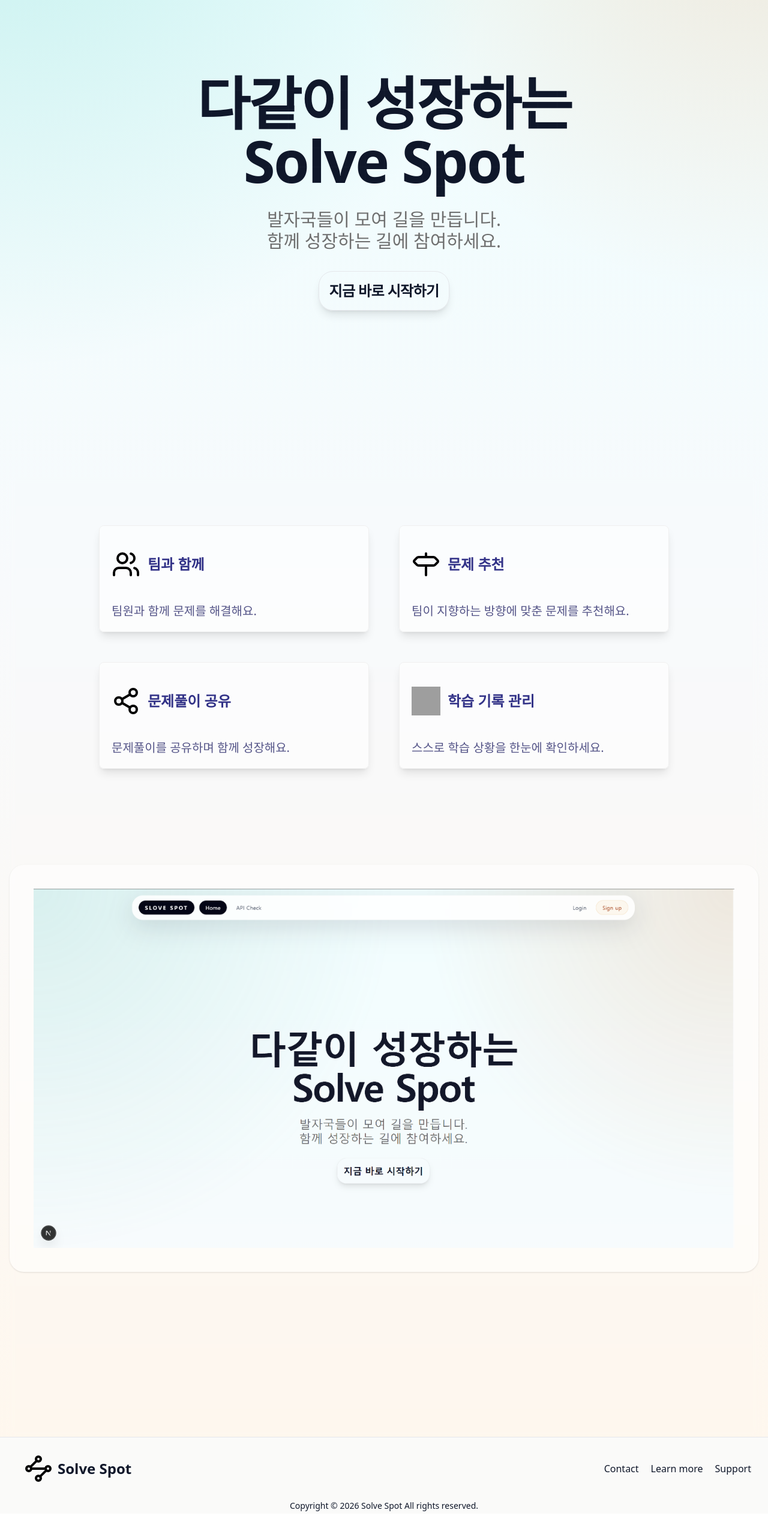
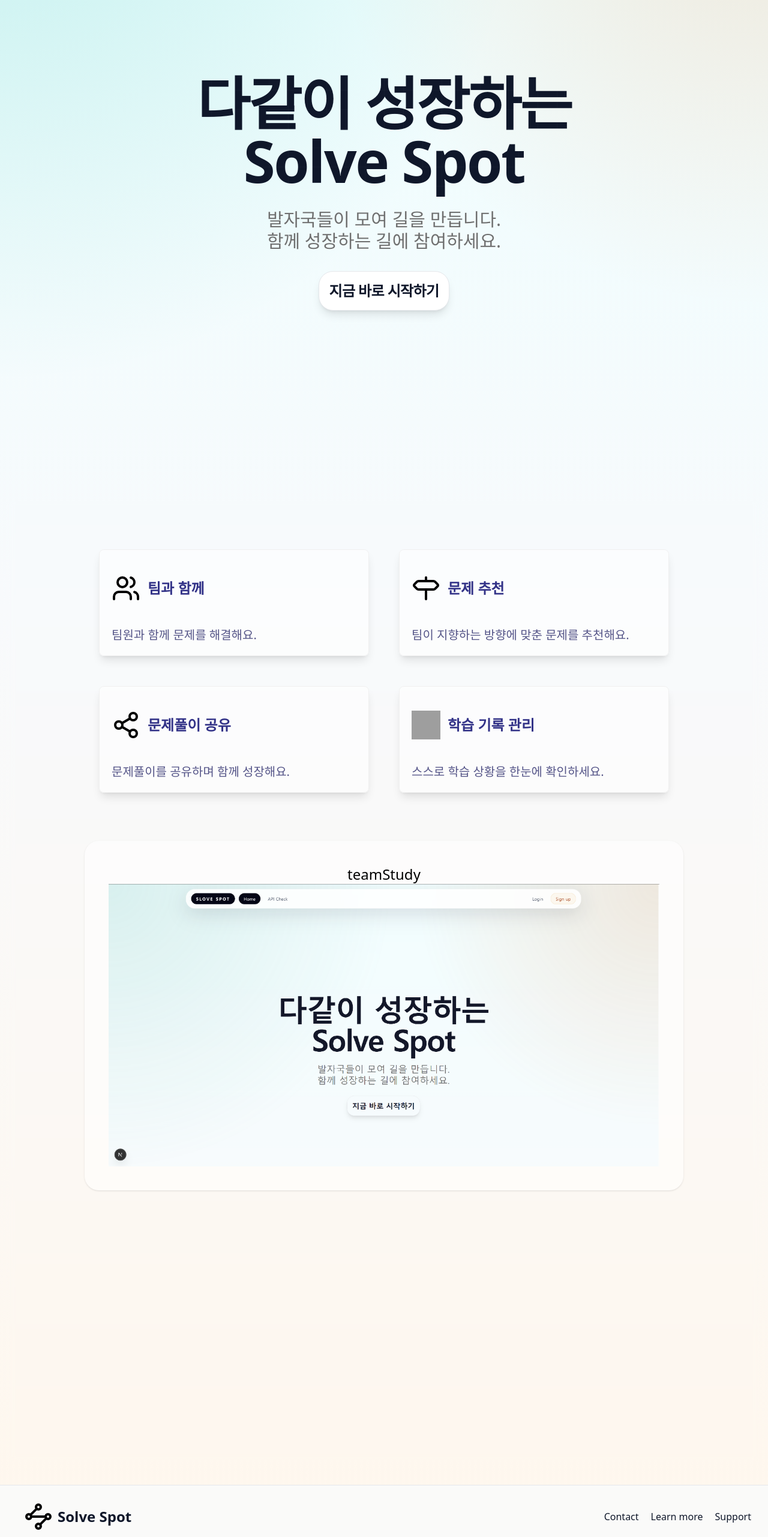
Before and after one commit to solvedacuser/-solve-spot-Repository., a Next.js app: page / in a window 1280 px wide. Shown: the part 234-2797 px from the top of the page at 60% size. Before the commit the page ends 2758 px from the top, so only its background shows below. Built offline with nearby package versions, Linux system fonts and the light colour scheme; no server answers; grey boxes are pictures that could not be loaded.

Commit message:
refactor: component file 정리

```diff
--- a/src/app/layout.tsx
+++ b/src/app/layout.tsx
@@ -3,6 +3,7 @@ import { IBM_Plex_Mono, Space_Grotesk } from "next/font/google";
 import { SiteNav } from "@/components/site-nav";
 import { createClient } from "@/utils/supabase/server";
 import "./globals.css";
+import Footer from "@/components/footer";
 
 const headingFont = Space_Grotesk({
   subsets: ["latin"],
@@ -17,17 +18,24 @@ const monoFont = IBM_Plex_Mono({
 
 export const metadata: Metadata = {
   title: "CodeMate Solved.ac Draft",
-  description: "solved.ac handle lookup, bio lookup, recommendation, and solved verification tools.",
+  description:
+    "solved.ac handle lookup, bio lookup, recommendation, and solved verification tools.",
 };
 
-export default async function RootLayout({ children }: Readonly<{ children: React.ReactNode }>) {
+export default async function RootLayout({
+  children,
+}: Readonly<{ children: React.ReactNode }>) {
   const supabase = await createClient();
   const {
     data: { user },
   } = await supabase.auth.getUser();
 
   const { data: profile } = user
-    ? await supabase.from("profiles").select("display_name").eq("id", user.id).maybeSingle()
+    ? await supabase
+        .from("profiles")
+        .select("display_name")
+        .eq("id", user.id)
+        .maybeSingle()
     : { data: null };
 
   return (
@@ -40,6 +48,7 @@ export default async function RootLayout({ children }: Readonly<{ children: Reac
           displayName={profile?.display_name}
         />
         {children}
+        <Footer />
       </body>
     </html>
   );
--- a/src/app/page.tsx
+++ b/src/app/page.tsx
@@ -2,11 +2,55 @@
 
 import { useState } from "react";
 import Link from "next/link";
-import { PlatformInfo, PlatformLogo } from "@/components/platformLogo";
-import Footer from "@/components/footer";
-import Card from "@/components/card";
-import ActiveContent from "@/components/content";
-import { ActiveCardType } from "@/components/content";
+
+type ActiveCardType = "teamStudy" | "recommend" | "share" | "chart";
+
+function Card({
+  imgSrcPath,
+  title,
+  description,
+}: {
+  imgSrcPath: string;
+  title: string;
+  description: string;
+}) {
+  return (
+    <div>
+      <div className="flex flex-col w-[370px] md:w-[450px] h-auto bg-white/50 border border-[#f0f0f0] rounded-lg shadow-lg items-center hover:scale-105 hover:brightness-100">
+        <div className="flex flex-row items-center w-full px-5 pt-7 pb-2 gap-3 my-3 text-[#333388]">
+          <img src={imgSrcPath} alt="icon_teamPlay" className="w-12 h-12" />
+          <span className="text-2xl">
+            <b>{title}</b>
+          </span>
+        </div>
+        <div className="flex flex-row items-center w-full p-5 text-xl text-[#555588]">
+          <p>{description}</p>
+        </div>
+      </div>
+    </div>
+  );
+}
+
+function ActiveContent({ activeCard }: { activeCard: ActiveCardType }) {
+  const activeContent = {
+    teamStudy: <img src="/example.png" />,
+    recommend: <img src="/example.png" />,
+    share: <img src="/example.png" />,
+    chart: <img src="/example.png" />,
+  };
+
+  return (
+    <div className="w-[80%] h-fit mx-auto p-10 md:p-10 bg-white/50 rounded-3xl shadow mb-20 text-center">
+      <span className="text-2xl">{activeCard}</span>
+      {activeContent[activeCard]}
+    </div>
+  );
+}
+
+const PlatformInfo = {
+  name: "Solve Spot",
+  logoSrc: "/waypoints.svg",
+};
 
 export default function HomePage() {
   const [activeCard, setActiveCard] = useState<ActiveCardType>("teamStudy");
@@ -26,15 +70,14 @@ export default function HomePage() {
             함께 성장하는 길에 참여하세요.
           </p>
           <Link
-            className="flex w-fit h-fit bg-white-50 text-2xl tracking-tight justify-center items-center
+            className="flex w-fit h-fit bg-white text-2xl tracking-tight justify-center items-center
           text-black-50 font-bold p-4 shadow-lg border-[1.1px] rounded-3xl cursor-pointer hover:scale-105 hover:shadow-xl trasition-transform duraiton-1000"
             href="./login"
           >
             지금 바로 시작하기
           </Link>
         </section>
-
-        <section className="w-full h-[100rem] text-black backdrop-blur-sm">
+        <section className="w-full h-[100rem] text-black backdrop-blur-sm my-10">
           <div className="grid grid-cols-1 md:grid-cols-2 w-fit gap-[50px] mx-auto px-10 py-20">
             <button onClick={() => setActiveCard("teamStudy")}>
               <Card
@@ -68,7 +111,6 @@ export default function HomePage() {
           <ActiveContent activeCard={activeCard} />
         </section>
       </main>
-      <Footer />
     </>
   );
 }
--- a/src/components/card.tsx
+++ /dev/null
@@ -1,25 +0,0 @@
-export default function Card({
-  imgSrcPath,
-  title,
-  description,
-}: {
-  imgSrcPath: string;
-  title: string;
-  description: string;
-}) {
-  return (
-    <div>
-      <div className="flex flex-col w-[370px] md:w-[450px] h-auto bg-white/50 border border-[#f0f0f0] rounded-lg shadow-lg items-center hover:scale-105 hover:brightness-100">
-        <div className="flex flex-row items-center w-full px-5 pt-7 pb-2 gap-3 my-3 text-[#333388]">
-          <img src={imgSrcPath} alt="icon_teamPlay" className="w-12 h-12" />
-          <span className="text-2xl">
-            <b>{title}</b>
-          </span>
-        </div>
-        <div className="flex flex-row items-center w-full p-5 text-xl text-[#555588]">
-          <p>{description}</p>
-        </div>
-      </div>
-    </div>
-  );
-}
--- a/src/components/content.tsx
+++ /dev/null
@@ -1,20 +0,0 @@
-export type ActiveCardType = "teamStudy" | "recommend" | "share" | "chart";
-
-export default function ActiveContent({
-  activeCard,
-}: {
-  activeCard: ActiveCardType;
-}) {
-  const activeContent = {
-    teamStudy: <img src="/example.png" />,
-    recommend: <img src="/example.png" />,
-    share: <img src="/example.png" />,
-    chart: <img src="/example.png" />,
-  };
-
-  return (
-    <div className="w-fit h-fit p-5 md:p-10 bg-white/50 rounded-3xl shadow my-20">
-      {activeContent[activeCard]}
-    </div>
-  );
-}
--- a/src/components/footer.tsx
+++ b/src/components/footer.tsx
@@ -1,5 +1,23 @@
 import Link from "next/link";
-import { PlatformInfo, PlatformLogo } from "@/components/platformLogo";
+
+const PlatformInfo = {
+  name: "Solve Spot",
+  logoSrc: "/waypoints.svg",
+};
+
+export function PlatformLogo() {
+  return (
+    <div className="flex flex-row justify-between items-center px-10">
+      <Link
+        href={"/"}
+        className="flex items-center gap-2 font-bold whitespace-nowrap"
+      >
+        <img src={PlatformInfo.logoSrc} alt="logo" className="w-12 h-12" />
+        <span className="text-2xl">{PlatformInfo.name}</span>
+      </Link>
+    </div>
+  );
+}
 
 export default function Footer() {
   return (
--- a/src/components/platformLogo.tsx
+++ /dev/null
@@ -1,20 +0,0 @@
-import Link from "next/link";
-
-export const PlatformInfo = {
-  name: "Solve Spot",
-  logoSrc: "/waypoints.svg",
-};
-
-export function PlatformLogo() {
-  return (
-    <div className="flex flex-row justify-between items-center px-10">
-      <Link
-        href={"/"}
-        className="flex items-center gap-2 font-bold whitespace-nowrap"
-      >
-        <img src={PlatformInfo.logoSrc} alt="logo" className="w-12 h-12" />
-        <span className="text-2xl">{PlatformInfo.name}</span>
-      </Link>
-    </div>
-  );
-}
```
